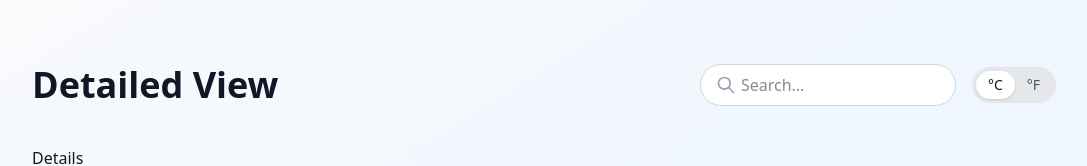
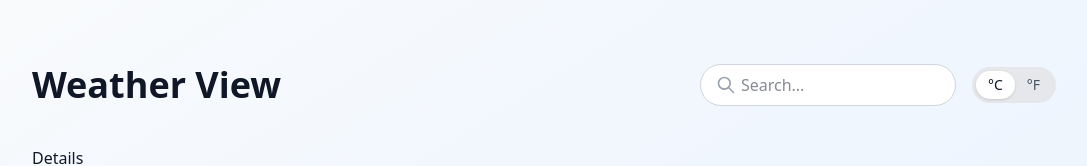
Before and after one commit to Krishnanand2517/taptalent-weather-krish, a React (Vite) app: page /1 in a window 1280 px wide. Shown: the top 166 px of the page, without its empty margins (96-1183 px from the left). Built offline with nearby package versions, Linux system fonts and the light colour scheme.

Commit message:
fix: Move the city name fetching from Header to the parent App component

```diff
--- a/src/App.tsx
+++ b/src/App.tsx
@@ -1,11 +1,34 @@
-import { Outlet } from "react-router-dom";
+import { useMemo } from "react";
+import { Outlet, useLocation, useParams } from "react-router-dom";
+
 import Header from "./components/Header";
+import { mockWeatherData } from "./data/mockData";
 
 const App = () => {
+  const { cityId } = useParams<{ cityId: string }>();
+  const location = useLocation();
+
+  const pageName = useMemo(() => {
+    if (location.pathname === "/") {
+      return "Dashboard";
+    }
+
+    if (cityId) {
+      const idMatch = cityId.match(/^city-(\d+)$/);
+      if (idMatch) {
+        const cityIdNumber = Number(idMatch[1]);
+        const city = mockWeatherData.find((city) => city.id === cityIdNumber);
+        return city?.name || "City Not Found";
+      }
+    }
+
+    return "Weather View";
+  }, [location.pathname, cityId]);
+
   return (
     <div className="min-h-screen bg-linear-to-br from-gray-50 via-blue-50 to-gray-100 text-gray-900 p-8 md:p-16 lg:px-32 relative overflow-hidden">
       <div className="max-w-7xl mx-auto">
-        <Header />
+        <Header pageName={pageName} />
 
         <main>
           <Outlet />
--- a/src/components/Header.tsx
+++ b/src/components/Header.tsx
@@ -1,19 +1,12 @@
 import { useState } from "react";
 import { IconSearch } from "@tabler/icons-react";
-import { useLocation } from "react-router-dom";
-import { mockWeatherData } from "../data/mockData";
 
-const Header = () => {
+interface HeaderProps {
+  pageName: string;
+}
+
+const Header = ({ pageName }: HeaderProps) => {
   const [unit, setUnit] = useState("C");
-
-  const location = useLocation();
-  const cityId = Number(location.pathname.slice(6));
-  const pageName =
-    location.pathname === "/"
-      ? "Dashboard"
-      : cityId
-      ? mockWeatherData.find((city) => city.id === cityId)?.name
-      : "Detailed View";
 
   return (
     <header className="flex flex-col sm:flex-row justify-between items-center mb-10 space-y-4 sm:space-y-0">
@@ -34,17 +27,19 @@ const Header = () => {
         <div className="flex items-center bg-gray-200 rounded-full p-1">
           <button
             onClick={() => setUnit("C")}
-            className={`px-3 py-1 rounded-full text-sm font-medium ${
+            className={`px-3 py-1 rounded-full text-sm font-medium transition-colors cursor-pointer ${
               unit === "C" ? "bg-white text-gray-900 shadow" : "text-gray-600"
             }`}
+            aria-label="Switch to Celsius"
           >
             °C
           </button>
           <button
             onClick={() => setUnit("F")}
-            className={`px-3 py-1 rounded-full text-sm font-medium ${
+            className={`px-3 py-1 rounded-full text-sm font-medium transition-colors cursor-pointer ${
               unit === "F" ? "bg-white text-gray-900 shadow" : "text-gray-600"
             }`}
+            aria-label="Switch to Fahrenheit"
           >
             °F
           </button>
```
